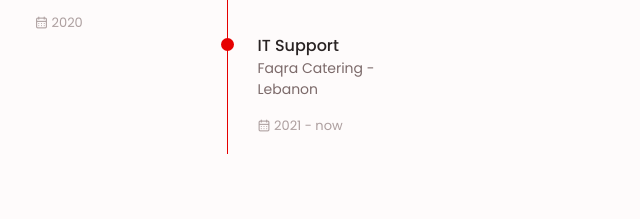
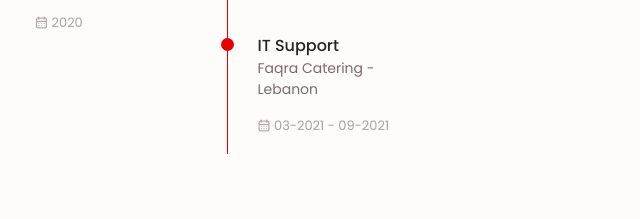
Before and after one commit to nadimjsaliby/resume, a plain HTML site: page index.html in a window 1280 px wide. Shown: the part 2961-3180 px from the top of the page, 413-1053 px from the left. Drawn offline with nearby package versions, Linux system fonts and the light colour scheme.

Commit message:
Update index.html

```diff
--- a/index.html
+++ b/index.html
@@ -430,7 +430,7 @@
                                     <span class="qualification__subtitle">Faqra Catering - Lebanon</span>
                                     <div class="qualification__calendar">
                                         <i class="uil uil-calendar-alt"></i>
-                                        2021 - now
+                                        03-2021 - 09-2021
                                     </div>
                                 </div>
 
```
